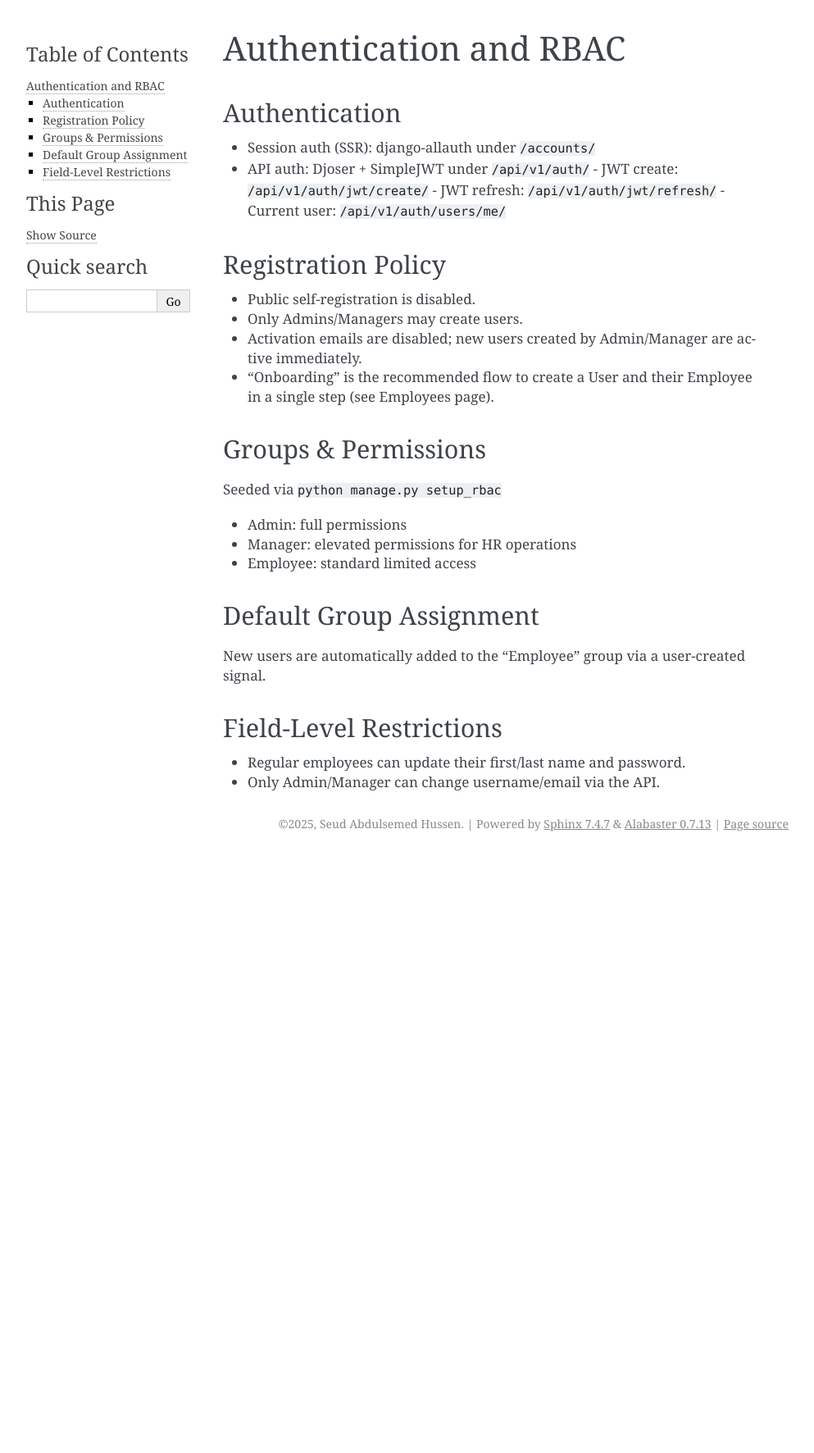
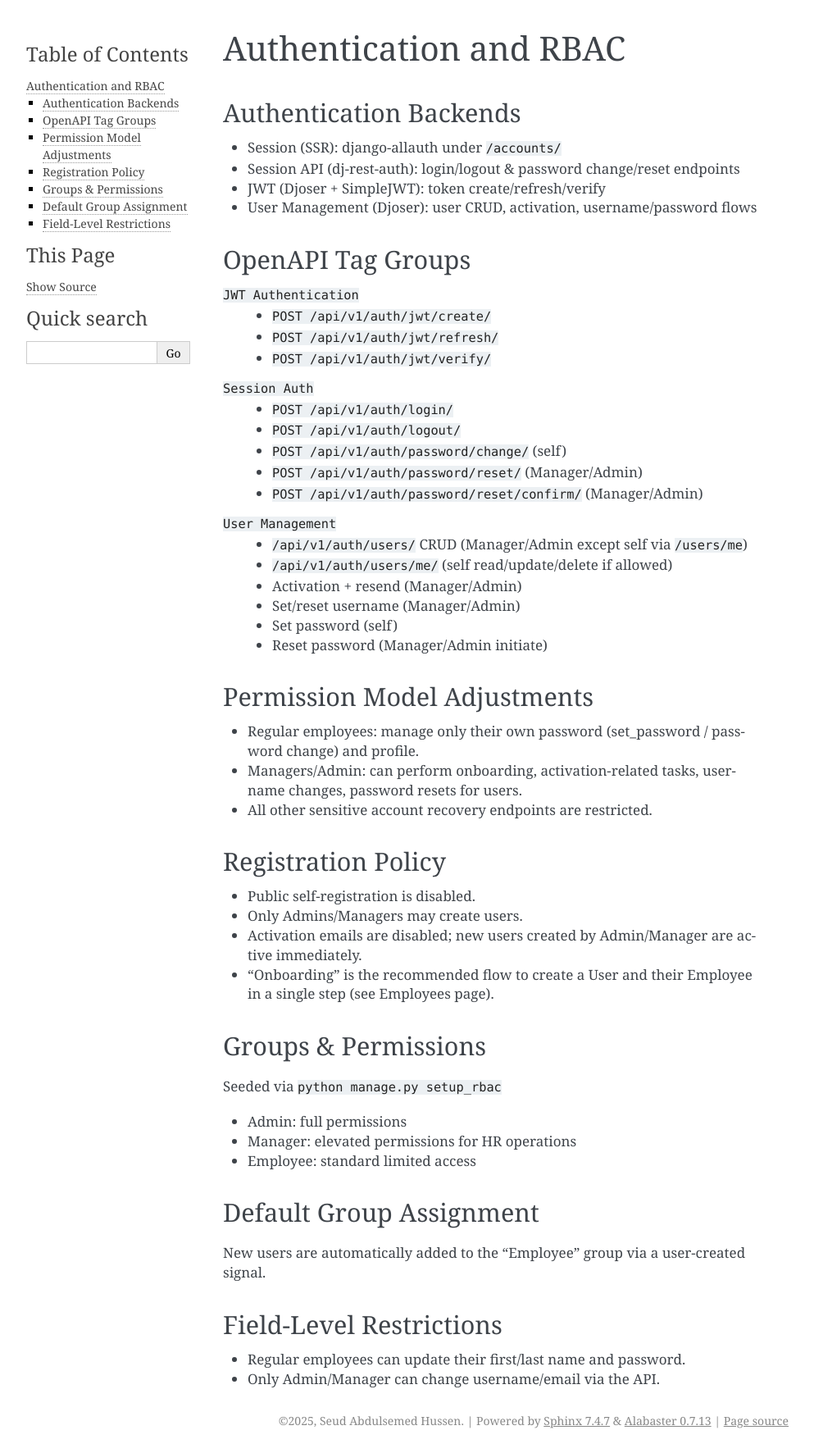
Before and after one commit to HR-and-Payroll-MS/hr_payroll_backend, a Sphinx documentation site: the page built from docs/auth_and_rbac.rst, in a window 1280 px wide. Shown: the whole page at 82% size, without its empty margins (148-1141 px from the left). Built offline with Sphinx 7.4.7, drawn with Linux system fonts in a browser that asks for light colours; before the commit the page ends 1044 px from its top, so only the background shows below that.

Commit message:
auth: split JWT vs session vs user management tags; restrict management endpoints to managers

```diff
--- a/docs/auth_and_rbac.rst
+++ b/docs/auth_and_rbac.rst
@@ -1,14 +1,39 @@
 Authentication and RBAC
 ======================================================================
 
-Authentication
+Authentication Backends
 ----------------------------------------------------------------------
 
-- Session auth (SSR): django-allauth under ``/accounts/``
-- API auth: Djoser + SimpleJWT under ``/api/v1/auth/``
-  - JWT create: ``/api/v1/auth/jwt/create/``
-  - JWT refresh: ``/api/v1/auth/jwt/refresh/``
-  - Current user: ``/api/v1/auth/users/me/``
+- Session (SSR): django-allauth under ``/accounts/``
+- Session API (dj-rest-auth): login/logout & password change/reset endpoints
+- JWT (Djoser + SimpleJWT): token create/refresh/verify
+- User Management (Djoser): user CRUD, activation, username/password flows
+
+OpenAPI Tag Groups
+----------------------------------------------------------------------
+``JWT Authentication``
+  - ``POST /api/v1/auth/jwt/create/``
+  - ``POST /api/v1/auth/jwt/refresh/``
+  - ``POST /api/v1/auth/jwt/verify/``
+``Session Auth``
+  - ``POST /api/v1/auth/login/``
+  - ``POST /api/v1/auth/logout/``
+  - ``POST /api/v1/auth/password/change/`` (self)
+  - ``POST /api/v1/auth/password/reset/`` (Manager/Admin)
+  - ``POST /api/v1/auth/password/reset/confirm/`` (Manager/Admin)
+``User Management``
+  - ``/api/v1/auth/users/`` CRUD (Manager/Admin except self via ``/users/me``)
+  - ``/api/v1/auth/users/me/`` (self read/update/delete if allowed)
+  - Activation + resend (Manager/Admin)
+  - Set/reset username (Manager/Admin)
+  - Set password (self)
+  - Reset password (Manager/Admin initiate)
+
+Permission Model Adjustments
+----------------------------------------------------------------------
+- Regular employees: manage only their own password (set_password / password change) and profile.
+- Managers/Admin: can perform onboarding, activation-related tasks, username changes, password resets for users.
+- All other sensitive account recovery endpoints are restricted.
 
 Registration Policy
 ----------------------------------------------------------------------
```
Also changed, not shown: 2 other files.
